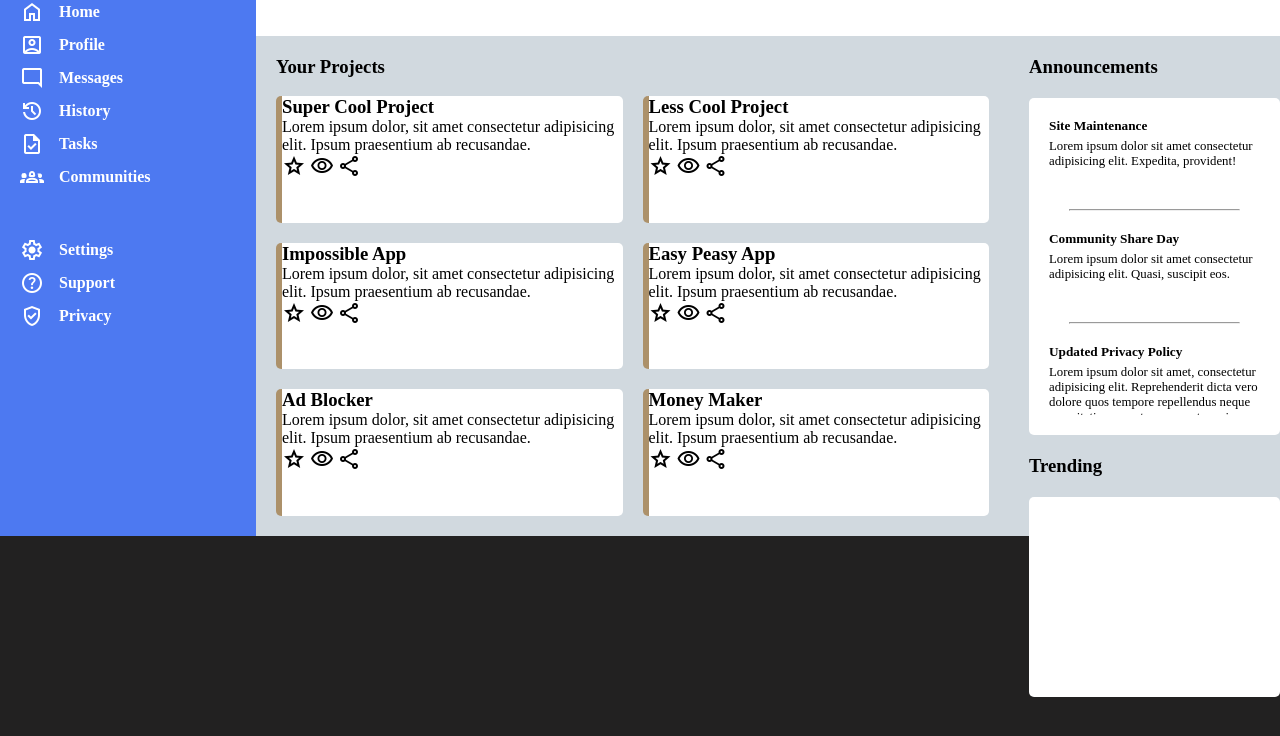
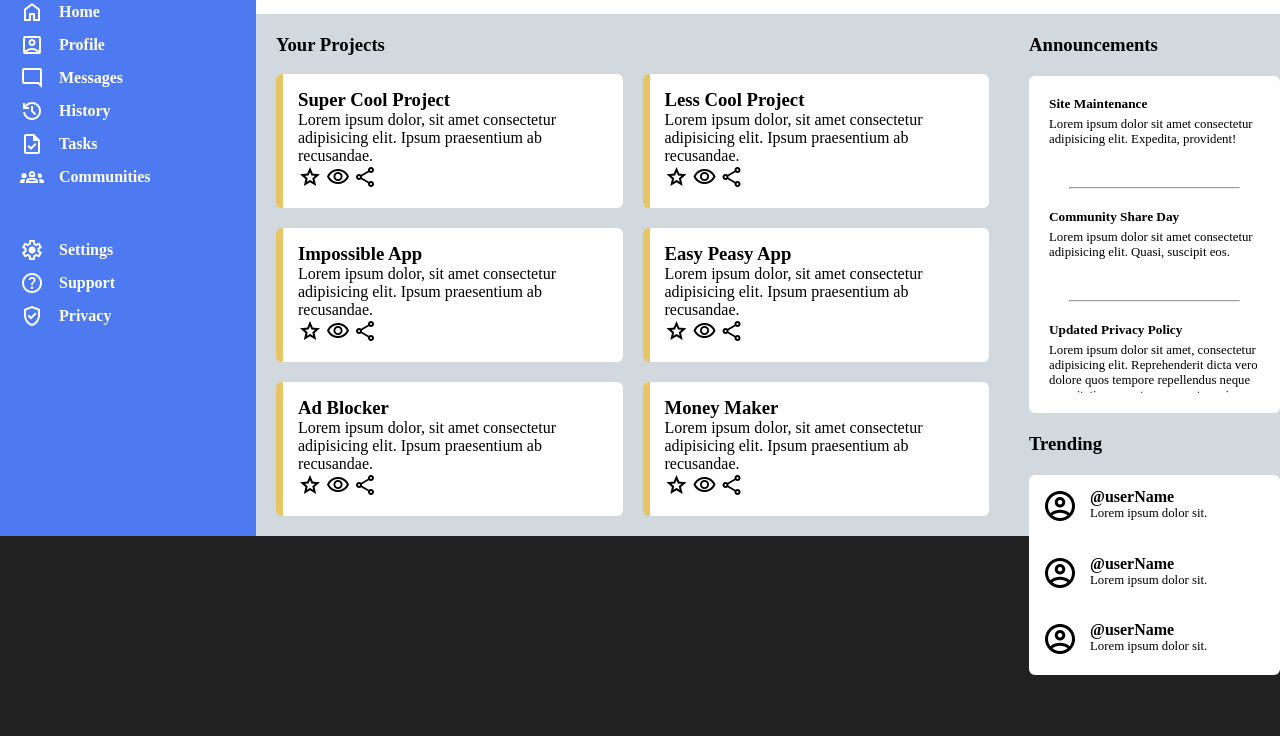
Before and after one commit to gniht/admin-dashboard, a plain HTML site: page index.html in a window 1280 px wide. Shown: the part 64-800 px from the top of the page. Drawn offline with nearby package versions, Linux system fonts and the light colour scheme.

Commit message:
trending section and 'user' sketched out

```diff
--- a/index.html
+++ b/index.html
@@ -107,7 +107,27 @@
         </div>
         <h3>Trending</h3>
         <div class="trending">
-
+          <div class="user">
+            <img src="./src/account-circle-outline.png" alt="user avatar icon">
+            <div class="user-text">
+              <h4>@userName</h4>
+              <p>Lorem ipsum dolor sit.</p>
+            </div>
+          </div>
+          <div class="user">
+            <img src="./src/account-circle-outline.png" alt="user avatar icon">
+            <div class="user-text">
+              <h4>@userName</h4>
+              <p>Lorem ipsum dolor sit.</p>
+            </div>
+          </div>
+          <div class="user">
+            <img src="./src/account-circle-outline.png" alt="user avatar icon">
+            <div class="user-text">
+              <h4>@userName</h4>
+              <p>Lorem ipsum dolor sit.</p>
+            </div>
+          </div>
         </div>
       </div>
       <div class="projects">
--- a/style.css
+++ b/style.css
@@ -82,8 +82,9 @@ header {
 }
 
 .project {
-  border-left: 6px solid rgb(172, 145, 106);
-  border-radius: 5px;
+  padding: 15px;
+  border-left: 7px solid rgb(231, 197, 101);
+  border-radius: 6px;
   height: minmax(100px, 200px);
   background-color: white;
   word-wrap: wrap;
@@ -100,7 +101,7 @@ header {
 }
 
 .announcements {
-  border-radius: 5px;
+  border-radius: 6px;
   padding: 20px;
   background-color: white;
 }
@@ -121,13 +122,14 @@ header {
 .right-sidebar p {
   font-size: .8rem;
   overflow: scroll;
-  text-overflow: ellipsis;
   height: 50px;
 }
 
 .trending {
+  display: grid;
+  grid-template-rows: repeat(auto-fill, 1fr);
   background-color: white;
-  border-radius: 5px;
+  border-radius: 6px;
   height: 200px;
 }
 
@@ -136,10 +138,25 @@ header {
 
 }
 
-.nav-item:hover {
-  border: 1px solid grey;
+.nav-item h4:hover {
+  font-size: 1.2rem;
 }
 
 .nav-item span {
   line-height: 1.15rem;
 }
+
+.user {
+  display: flex;
+  height: fit-content;
+  margin: 13px;
+}
+
+.user p {
+  height: fit-content;
+}
+
+.user-text {
+  margin-left: 12px;
+  height: fit-content;
+}
```
Also changed, not shown: src/account-circle-outline.png (renamed from src/account-circle-outline(2).png).
